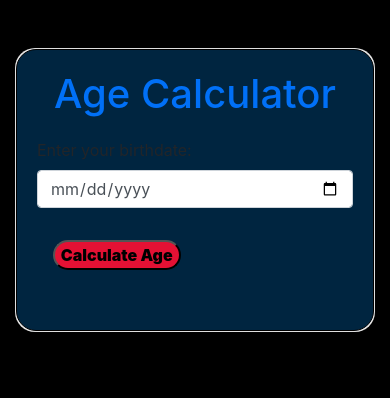
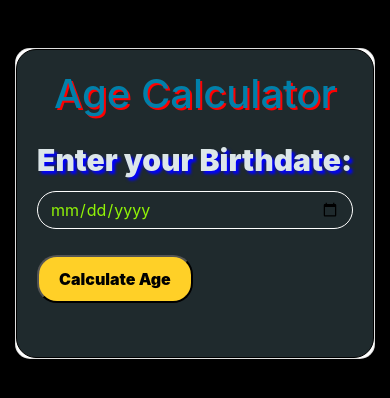
Before and after one commit to hardikdegama/agecalculator, a plain HTML site: page index.html in a window 390 px wide. Drawn offline with nearby package versions, Linux system fonts and the light colour scheme.

Commit message:
Add files via upload
create a responsive

```diff
--- a/index.html
+++ b/index.html
@@ -15,7 +15,7 @@
                     <div class="card-body">
                         <h1 class="card-title">Age Calculator</h1>
                         <div class="form-group">
-                            <label for="birthdate">Enter your birthdate:</label>
+                            <label for="birthdate" class="entervalue">Enter your Birthdate:</label>
                             <input type="date" id="birthdate" class="form-control">
                         </div>
                         <button id="calculate-button" class="okb">Calculate Age</button>
--- a/script.js
+++ b/script.js
@@ -7,6 +7,7 @@ document.addEventListener('DOMContentLoaded', () => {
         const birthdateValue = birthdateInput.value;
         if (!birthdateValue) {
             resultDisplay.textContent = 'Please enter a valid birthdate.';
+
             return;
         }
 
--- a/styles.css
+++ b/styles.css
@@ -1,51 +1,120 @@
+/* General Styles */
 body {
-    background-color: black;
+    background-color: #000000;
 }
 
 .card {
-    border-radius: 10px;
+    border-radius: 20px;
     box-shadow: 0 4px 6px rgba(0, 0, 0, 0.1);
 }
 
+.card-body {
+    background-color: #1f2a2d;
+    border: 1px solid black;
+    border-radius: 20px;
+}
+
 .card-title {
+    color: #0080aa;
     text-align: center;
     margin-bottom: 20px;
+    text-shadow: 2px 2px 0 red;
+}
+.entervalue{
+    color:  #dce6e8;
+    font-weight: 900;
+    font-size: 30px;
+    text-shadow: 3px 3px 3px blue;
+}
+#birthdate {
+ border-color: #ffffff;
+ color: rgb(145, 244, 7);
+ border-radius: 20px;
 }
 
 #result {
     text-align: center;
     font-size: 18px;
     font-weight: bold;
-}
-.error{
     color: red;
 }
-.form-control{
-    background-color:0;
+
+.txt{
+    color: #ffd027;
 }
-.container{
+
+.form-control {
+    background-color: transparent;
+}
+
+.container {
     width: 100%;
+}
 
-
-}
-.card{
-    border-radius: 20px;
-}
-.card-body{
-    background-color:#002540;
-    border: 1px solid black;
-    border-radius: 20px;
-}
-.card-title{
-    color: #0070f7;
-}
-.okb{
-    background-color: rgb(228, 17, 52);
+.okb {
+    background-color: #ffd027;
     border-radius: 20px;
     color: black;
     font-weight: 900;
     margin: 5%;
 }
-.txt{
+/* mobile-size*/
+@media (max-width: 425px) {
+    .container {
+        padding: 0 10px;
+    }
+
+    .okb {
+        font-size: 14px;
+        padding: 10px 20px;
+        margin: 10px 0;
+    }
+
+    .card-body {
+        padding: 15px;
+    }
+
+    #birthdate {
+        font-size: 14px;
+    }
+
+    #result {
+        font-size: 16px;
+    }
+    .error {
+        color: red;
+    }
+}
+/* Responsive Styles for screens up to 768px */
+@media (max-width: 768px) {
+    .container {
+        padding: 0 15px;
+    }
+
+    .card {
+        border-radius: 15px;
+    }
+
+    .card-body {
+        padding: 20px;
+    }
+
+    .okb {
+        font-size: 16px;
+        padding: 10px 20px;
+        margin: 10px 0;
+    }
+
+    #birthdate {
+        font-size: 16px;
+    }
+
+    #result {
+        font-size: 16px;
+    }
+
+
+.error {
     color: red;
 }
+}
```
